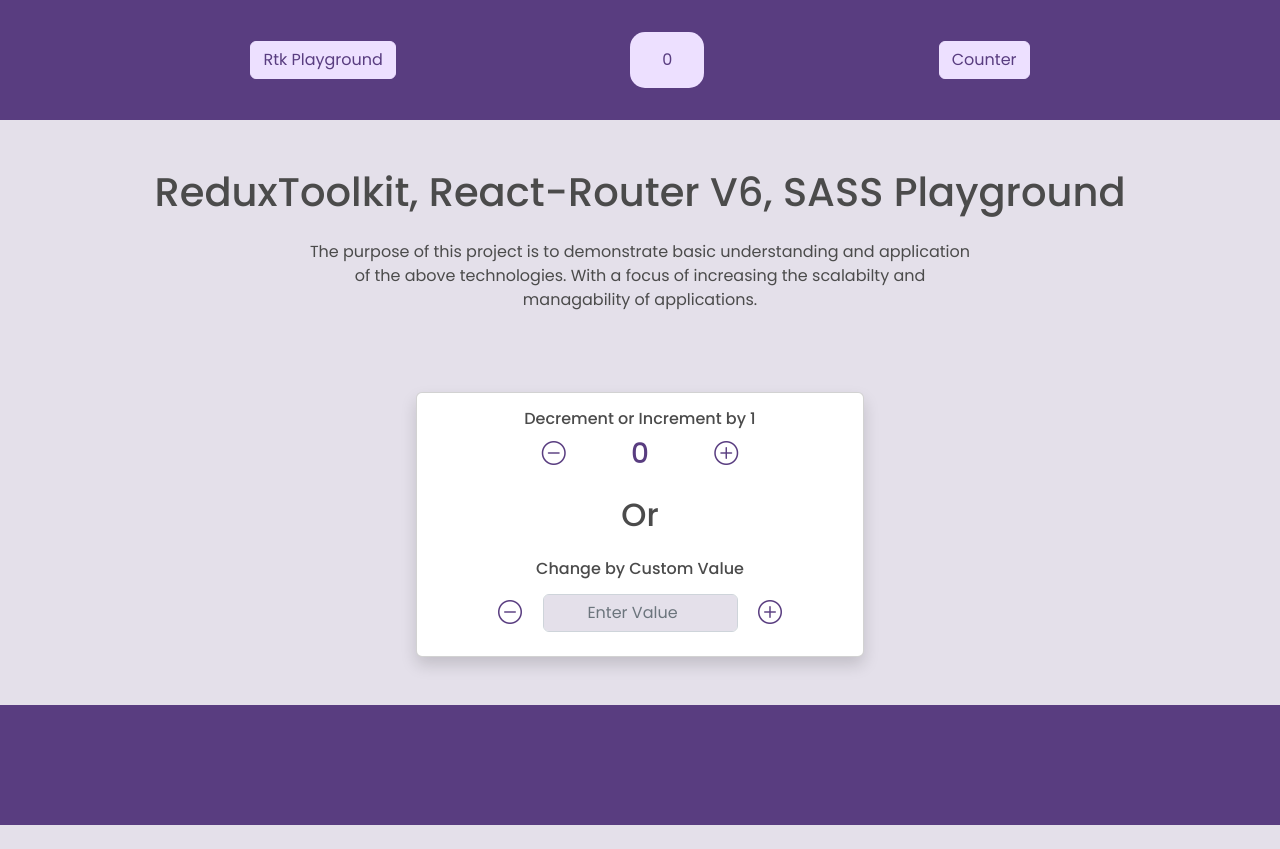
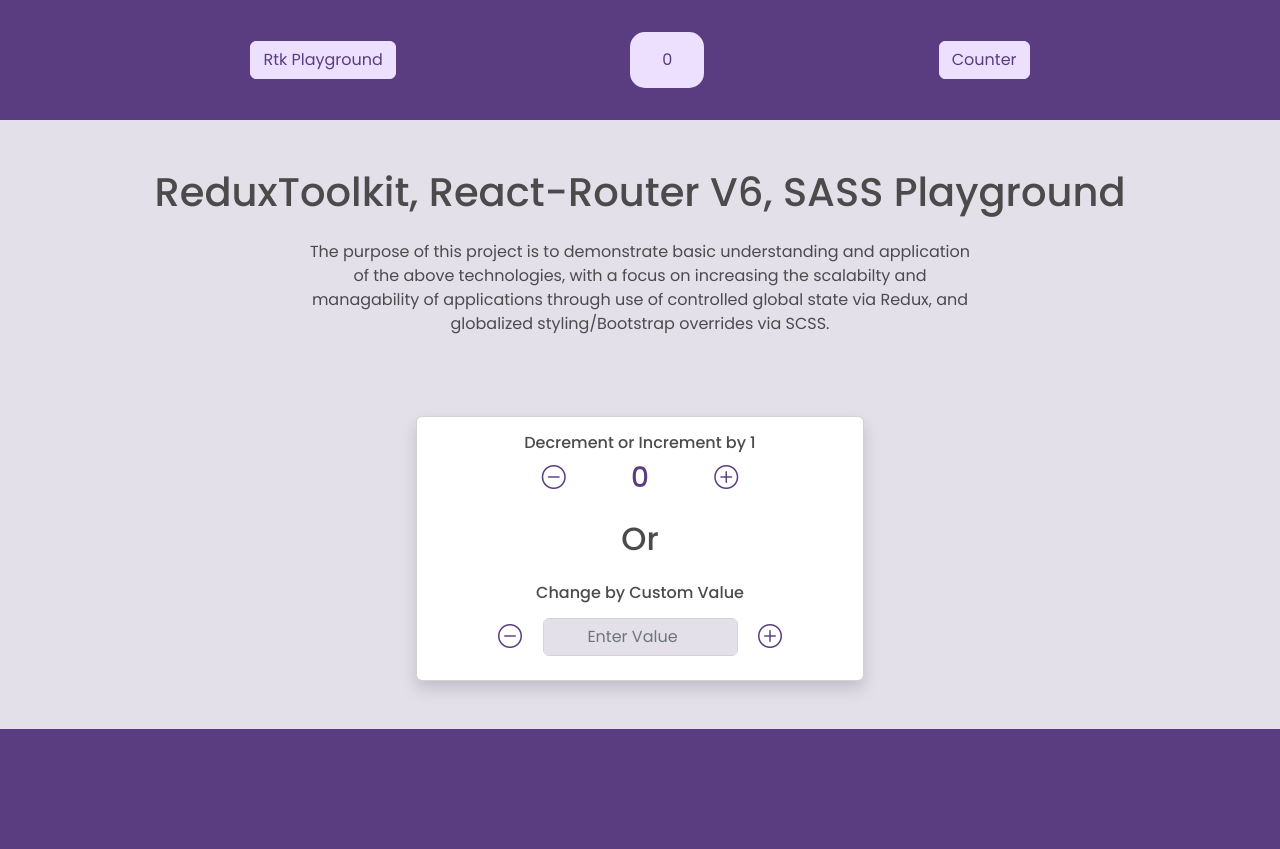
Before and after one commit to Sam-Dunne/learning-redux, a React (Create React App) app: page / in a window 1280 px wide. Before the commit the page ends 825 px from the top, so only its background shows below. Built offline with nearby package versions, Linux system fonts and the light colour scheme.

Commit message:
updating project description copy

```diff
--- a/src/Views/Home.jsx
+++ b/src/Views/Home.jsx
@@ -11,7 +11,7 @@ function Home() {
             <section className="">
                 <div className="">
                     <h1 className="text-center">ReduxToolkit, React-Router V6, SASS Playground</h1>
-                    <p className='paragraph-wrapper'>The purpose of this project is to demonstrate basic understanding and application of the above technologies. With a focus of increasing the scalabilty and managability of applications.</p>
+                    <p className='paragraph-wrapper'>The purpose of this project is to demonstrate basic understanding and application of the above technologies, with a focus on increasing the scalabilty and managability of applications through use of controlled global state via Redux, and globalized styling/Bootstrap overrides via SCSS.</p>
                     <p className="paragraph-wrapper"></p>
                 </div>
                 <CounterCard />
```
